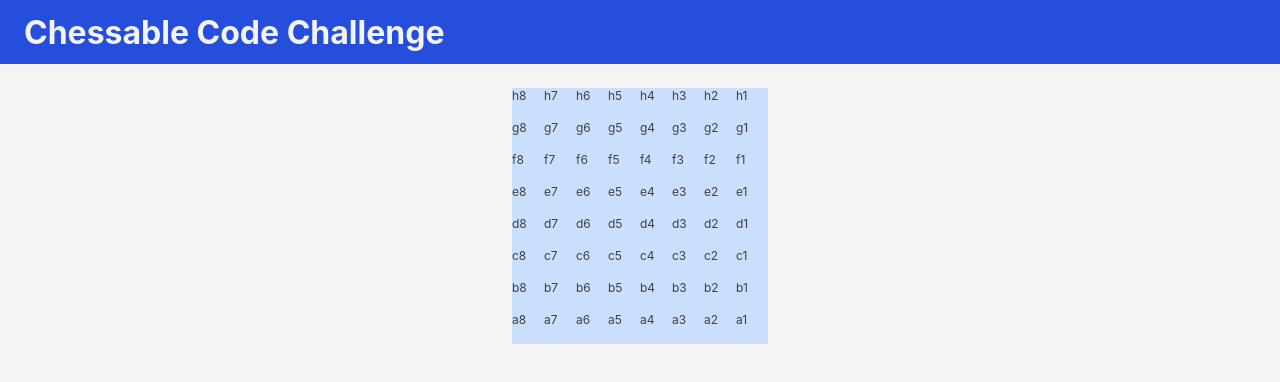
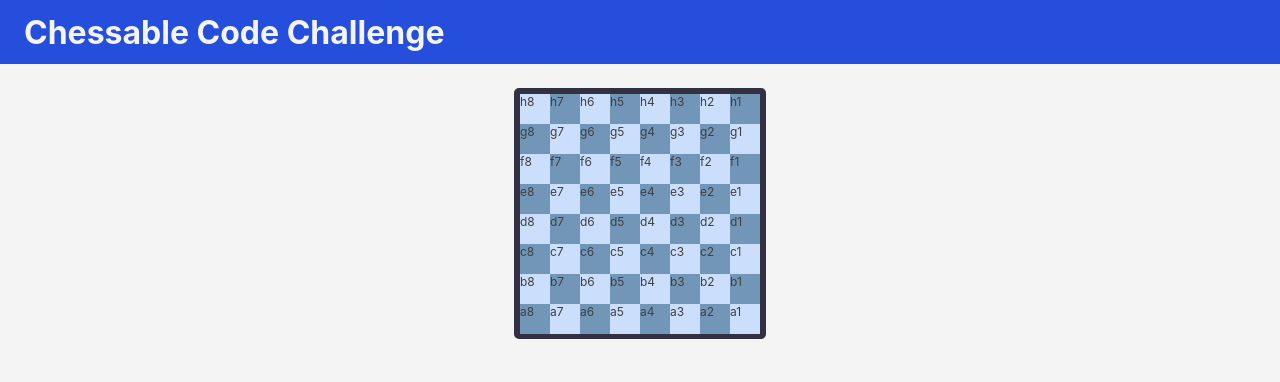
Before and after one commit to alicia-colom/chessable-code-challenge, a React (Create React App) app: page / in a window 1280 px wide. Shown: the top 382 px of the page. Built offline with nearby package versions, Linux system fonts and the light colour scheme.

Commit message:
Add styles to board grid to render light and dark tiles depending on its position

```diff
--- a/src/components/chessboard/Chessboard.css
+++ b/src/components/chessboard/Chessboard.css
@@ -1,16 +1,18 @@
 .boardContainer {
-  height: 16rem;
-  width: 16rem;
-  margin: 1.5rem;
+  height: 15.5rem;
+  width: 15.5rem;
+  margin-top: 1.5rem;
+  padding: 0.1rem;
+
+  align-self: center;
+  align-content: center;
+  justify-content: center;
   display: grid;
-  grid-template-columns: repeat(8, 2rem);
-  grid-template-rows: repeat(8, 2rem);
-  align-self: center;
-  background-color: #7296b8; /* colorBoardDark */
-}
+  grid-template-columns: repeat(8, 1.875rem);
+  grid-template-rows: repeat(8, 1.875rem);
 
-.tile {
-  background-color: #cbdefc; /* colorBoardLight */
+  background-color: #313143; /* colorSecondary */
+  border-radius: 5px;
   color: #404040; /* colorFontMain */
   font-size: 0.75rem;
 }
--- a/src/components/chessboard/Chessboard.jsx
+++ b/src/components/chessboard/Chessboard.jsx
@@ -1,18 +1,30 @@
 import React from "react";
 import "./Chessboard.css";
 import * as variables from "../../utils/constants";
+import styled from "styled-components";
 
 const Chessboard = () => {
+  const Tile = styled.div`
+    background-color: ${(props) =>
+      (props.x + props.y) % 2 === 0 ? "#cbdefc" : "#7296B8"};
+  `;
+
   const board = [];
   const xAxisReversed = variables.xAxis.reverse();
+
+  const isEven = (x, y) => {
+    (x + y) % 2 === 0 ? true : null;
+  };
 
   for (let iY = 0; iY < variables.yAxis.length; iY++) {
     for (let iX = 0; iX < xAxisReversed.length; iX++) {
       const eachTile = variables.yAxis[iY] + xAxisReversed[iX];
+      isEven(iX, iY);
+
       board.push(
-        <div key={eachTile} className="tile">
+        <Tile key={eachTile} className="tile" x={iX} y={iY}>
           {eachTile}
-        </div>
+        </Tile>
       );
     }
   }
```
